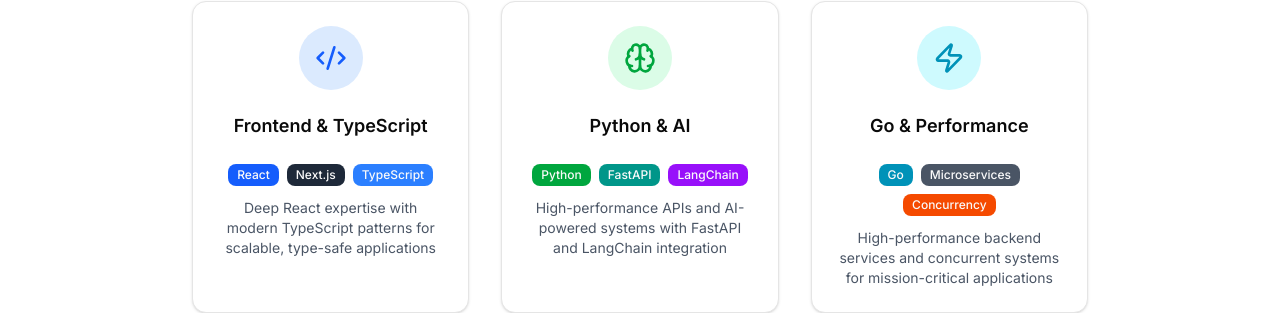
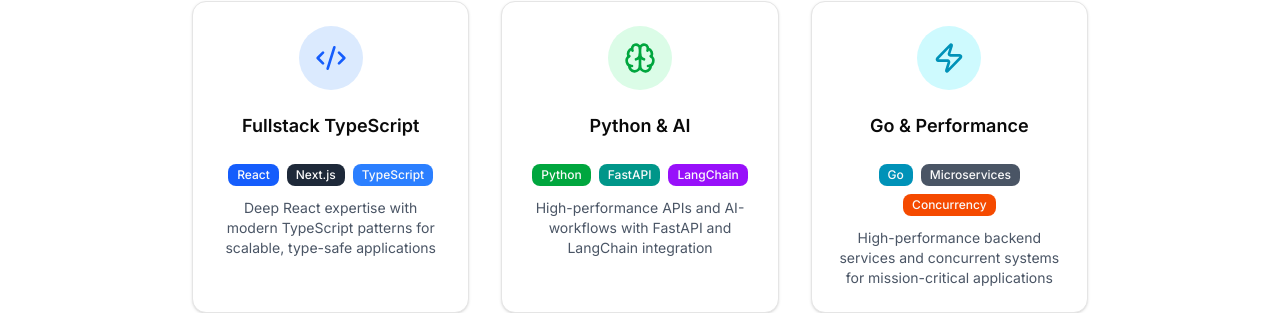
Before and after one commit to Qodestackr/portfolio-v2, a Next.js app: page / in a window 1280 px wide. Shown: the part 1851-2164 px from the top of the page. Built offline with nearby package versions, Linux system fonts and the light colour scheme.

Commit message:
Update page.jsx

```diff
--- a/src/app/page.jsx
+++ b/src/app/page.jsx
@@ -99,6 +99,7 @@
       ],
       domain: "E-commerce & GIS",
       year: "2023",
+      link: "https://sisi.ke",
     }
   ]
 
@@ -234,13 +235,12 @@
           </p>
 
           <div className="grid md:grid-cols-3 gap-8 max-w-4xl mx-auto">
-            {/* Frontend & TypeScript */}
             <Card className="text-center hover:shadow-lg transition-shadow duration-300">
               <CardHeader>
                 <div className="w-16 h-16 bg-blue-100 rounded-full flex items-center justify-center mx-auto mb-4">
                   <Code2 className="w-8 h-8 text-blue-600" />
                 </div>
-                <CardTitle className="text-lg">Frontend & TypeScript</CardTitle>
+                <CardTitle className="text-lg">Fullstack TypeScript</CardTitle>
               </CardHeader>
               <CardContent>
                 <div className="space-y-3">
@@ -272,7 +272,7 @@
                     <Badge className="bg-purple-600 hover:bg-purple-700">LangChain</Badge>
                   </div>
                   <p className="text-sm text-gray-600">
-                    High-performance APIs and AI-powered systems with FastAPI and LangChain integration
+                    High-performance APIs and AI-workflows with FastAPI and LangChain integration
                   </p>
                 </div>
               </CardContent>
```
